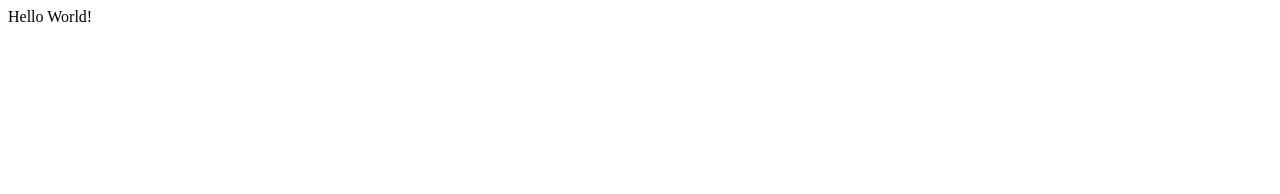
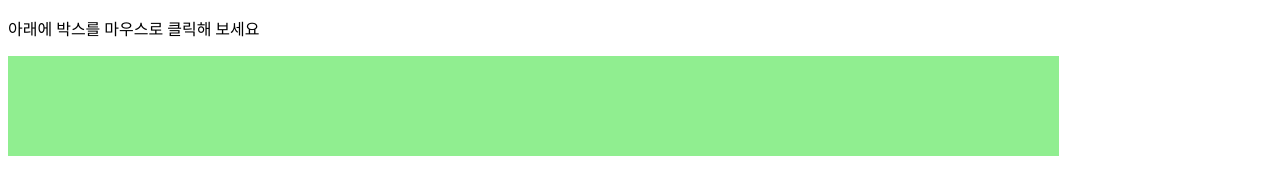
Before and after one commit to seoye429/9_vue_cdn, a plain HTML site: page index.html in a window 1280 px wide. Drawn offline with nearby package versions, Linux system fonts and the light colour scheme.

Commit message:
Update index.html

```diff
--- a/index.html
+++ b/index.html
@@ -4,20 +4,45 @@
   <title>My first Vue page</title>
 </head>
 <body>
+<style>
+  #app{
+    border:deshed 1px;
+    width:100%;
+    padding:0 20px 20ox 20px;
+  }
+  #app>div{
+    width:80%;
+    height:60px;
+    background-color:lightgreen;
+    padding:20px;
+    font-weight:bold;
+
+</style>
 
   <div id="app">
-    {{ message }}
+    <p>아래에 박스를 마우스로 클릭해 보세요</p>
+    <div v-on:click="changeText">
+      {{text}}
+    </div>
+
   </div>
 
   <script src="https://unpkg.com/vue@3/dist/vue.global.js"></script>
+
 
   <script>
     const app = Vue.createApp({
       data() {
         return {
-          message: "Hello World!"
+          text: ''
+        }
+      },
+      methods:{
+        changeText(){
+          this.text='hello world!'
         }
       }
+
     })
 
    app.mount('#app')
```
